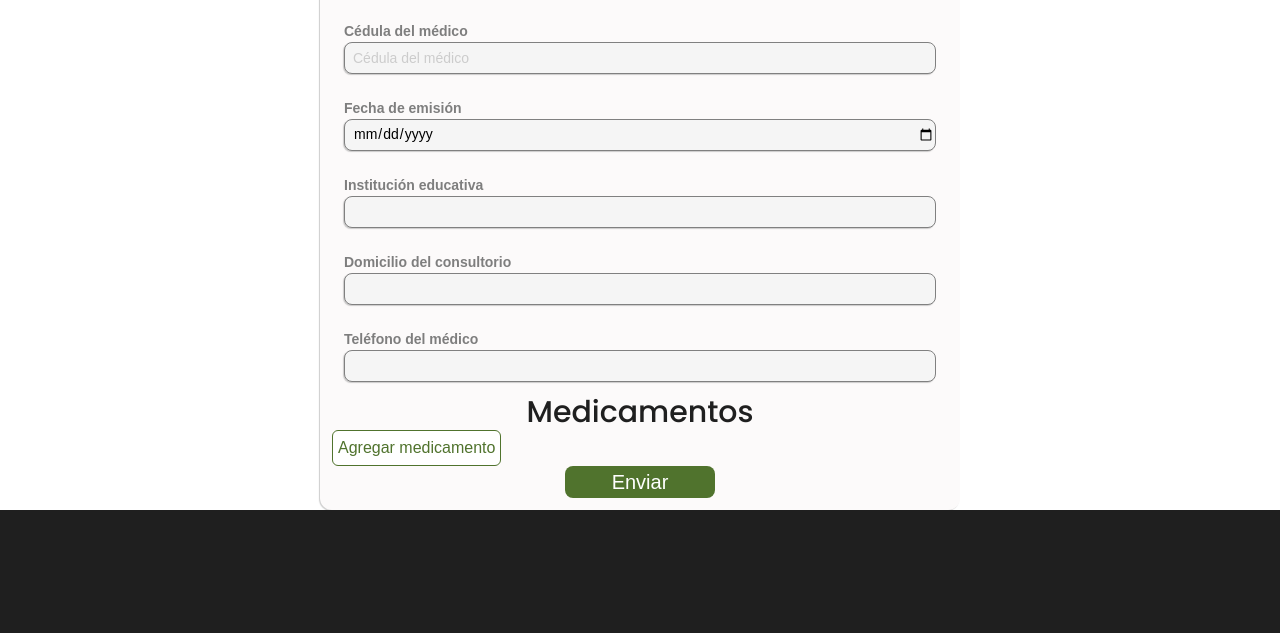
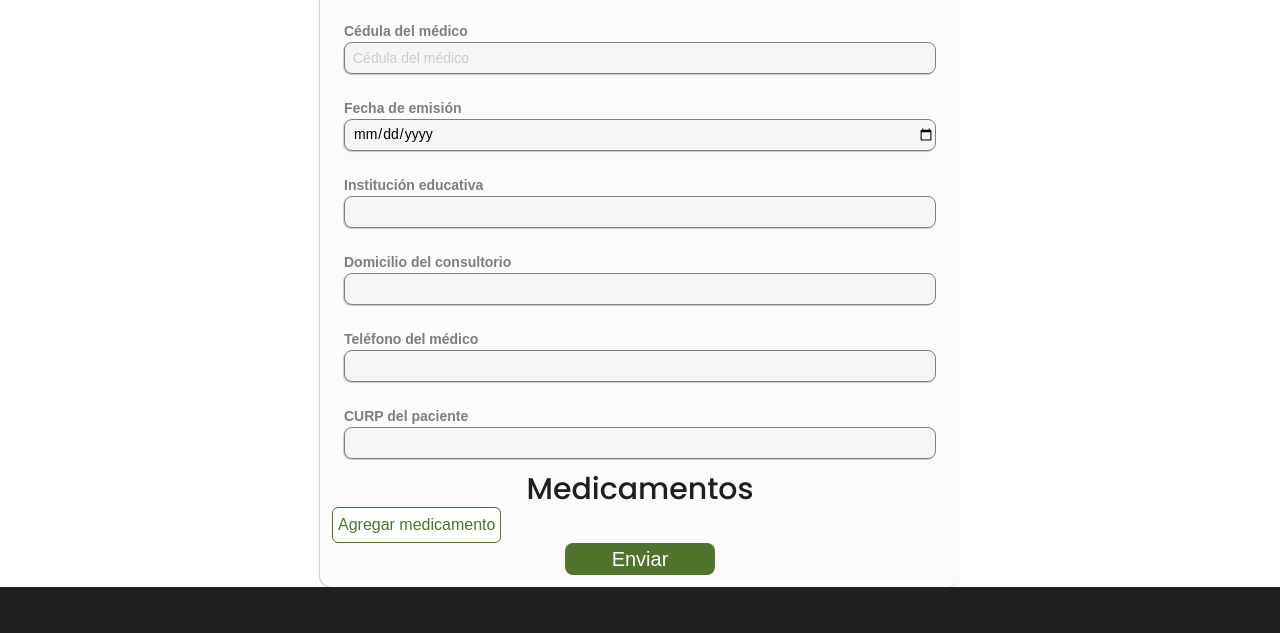
Before and after one commit to mario32111/HackDgo2024-Final, a plain HTML site: page Doctors.html in a window 1280 px wide. Shown: the part 349-982 px from the top of the page. Drawn offline with nearby package versions, Linux system fonts and the light colour scheme.

Commit message:
campo de la curp

```diff
--- a/Doctors.html
+++ b/Doctors.html
@@ -243,7 +243,10 @@
             <span>Teléfono del médico</span>
             <input type="text" id="telefono-medico" name="telefono-medico" required>
         </label>
-
+        <label class="formulario-label" for="curp-paciente">
+            <span>CURP del paciente</span>
+            <input type="text" id="curp-paciente" name="curp-paciente" required>
+        </label>
         <!-- Contenedor para los medicamentos -->
         <div id="medicamentos-container">
             <h2 class="medicamentos-title">Medicamentos</h2>
--- a/src/js/receta.js
+++ b/src/js/receta.js
@@ -67,6 +67,8 @@ function procesarFormulario(event) {
         institucionEducativa: formData.get('institucion-educativa'),
         domicilioConsultorio: formData.get('domicilio-consultorio'),
         telefonoMedico: formData.get('telefono-medico'),
+        curpPaciente: formData.get('curp-paciente'),
+
         medicamentos: []
     };
 
```
